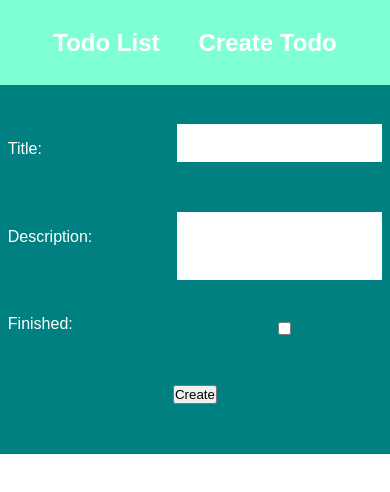
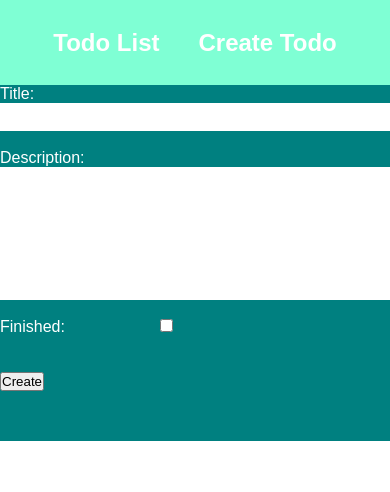
Before and after one commit to dimitaracev/ToDo, an Angular app: page /createtodo in a window 390 px wide. Shown: the top 492 px of the page. Built offline with nearby package versions, Linux system fonts and the light colour scheme.

Commit message:
QOL improvement

```diff
--- a/src/app/components/createtodo/createtodo.component.css
+++ b/src/app/components/createtodo/createtodo.component.css
@@ -1,39 +1,32 @@
 div {
   width: 100%;
   background-color: teal;
-  text-align: center;
-}
-
-div div {
-  position: relative;
-  min-height: 50px;
-  line-height: 50px;
 }
 
 input {
   display: inline-block;
-  width: 15%;
+  width: 100%;
   font-size: 24px;
   border: none;
-  padding: 5px;
 }
 
+input[type='checkBox'] {
+  width: 10%;
+  display: inline-block;
+}
 textarea {
   vertical-align: top;
   display: inline-block;
-  height: 300px;
-  width: 15%;
   border: none;
   resize: none;
-  padding: 5px;
+  width: 100%;
+  height: 10em;
 }
 
 span {
   display: inline-block;
-  width: 15%;
   color: white;
   font-size: 24px;
-  text-align: left;
   margin: 0 auto;
 }
 
@@ -42,26 +35,13 @@ button {
 }
 
 
-@media screen and (max-width: 500px) {
-  div {
-    padding-top: 5%;
+@media screen and (max-width: 650px) {
+  span {
+    display: inline;
+    font-size: 16px;
   }
-  span {
-    font-size: 16px;
-    width: 7.5%;
-    float: left;
-    margin-left: 2%;
-  }
-  input {
-    height: 20%;
+  input[type='checkBox']
+  {
     width: 50%;
-    float: right;
-    margin-right: 2%;
-  }
-  textarea {
-    width: 50%;
-    height: 100px;
-    float: right;
-    margin-right: 2%;
   }
 }
--- a/src/app/components/singletodo/singletodo.component.css
+++ b/src/app/components/singletodo/singletodo.component.css
@@ -1,31 +1,30 @@
 div {
   width: 100%;
   background-color: teal;
-  text-align: center;
 }
 
 div div {
   position: relative;
-  min-height: 50px;
-  line-height: 50px;
 }
 
 input {
   display: inline-block;
-  width: 15%;
+  width: 100%;
   font-size: 24px;
-  padding: 5px;
   border: none;
 }
 
+input[type='checkBox'] {
+  width: 10%;
+  display: inline-block;
+}
 textarea {
   vertical-align: top;
   display: inline-block;
-  height: 300px;
-  width: 15%;
   border: none;
   resize: none;
-  padding: 5px;
+  width: 100%;
+  height: 10em;
 }
 
 span {
@@ -33,35 +32,25 @@ span {
   width: 15%;
   color: white;
   font-size: 24px;
-  text-align: left;
   margin: 0 auto;
 }
 
 button {
   margin-bottom: 50px;
-  margin-left: 2%;
 }
 
-@media screen and (max-width: 500px) {
+
+@media screen and (max-width: 650px) {
   div {
     padding-top: 5%;
   }
   span {
+    display: inline;
     font-size: 16px;
-    width: 7.5%;
-    float: left;
     margin-left: 2%;
   }
-  input {
-    height: 20%;
+  input[type='checkBox']
+  {
     width: 50%;
-    float: right;
-    margin-right: 2%;
-  }
-  textarea {
-    width: 50%;
-    height: 100px;
-    float: right;
-    margin-right: 2%;
   }
 }
--- a/src/app/components/singletodo/singletodo.component.html
+++ b/src/app/components/singletodo/singletodo.component.html
@@ -6,7 +6,7 @@
   <br />
   <div>
     <span>Description: </span
-    ><textarea
+    ><textarea rows="30"
       name="description"
       [(ngModel)]="TodoObject['Description']"
     ></textarea>
--- a/src/app/components/singletodo/singletodo.component.ts
+++ b/src/app/components/singletodo/singletodo.component.ts
@@ -38,7 +38,8 @@ export class SingleTodoComponent implements OnInit {
     }
   }
   Remove() {
-    this.Todos.RemoveTodo(this.TodoObject);
+    if(confirm("Are you sure you want to remove this Todo?")){this.Todos.RemoveTodo(this.TodoObject);
     this.router.navigate(['/']);
+    }
   }
 }
--- a/src/app/components/todo/todo.component.ts
+++ b/src/app/components/todo/todo.component.ts
@@ -14,7 +14,7 @@ export class TodoComponent implements OnInit {
   ngOnInit(): void {}
 
   RemoveTodo() {
-    if(confirm("Are you sure you want to remove this ToDO?")) this.Todos.RemoveTodo(this.Todo);
+    if(confirm("Are you sure you want to remove this Todo?")) this.Todos.RemoveTodo(this.Todo);
   }
   GotoTodo() {
     this.router.navigate(['/', 'todo', this.Todo.Id]);
--- a/src/app/components/todolist/todolist.component.css
+++ b/src/app/components/todolist/todolist.component.css
@@ -18,3 +18,11 @@ div ul li {
   font-size: 24px;
   color: white;
 }
+
+@media screen and (max-width:650px)
+{
+  div {
+    width: 100%;
+    text-align: left;
+  }
+}
--- a/src/app/components/todolist/todolist.component.html
+++ b/src/app/components/todolist/todolist.component.html
@@ -5,18 +5,18 @@
   <span>Filter by state: </span
   ><input type="checkbox" [(ngModel)]="FilterState"/>
   <div *ngIf="FilterState">
+    <span>Not Finished </span
+      ><input
+        type="radio"
+        name="state"
+        [(ngModel)]="FilterFinished"
+        value="false"
+      />
     <span>Finished </span
     ><input
       type="radio"
       name="state" value="true"
       [(ngModel)]="FilterFinished"
-    />
-    <span>Not Finished </span
-    ><input
-      type="radio"
-      name="state"
-      [(ngModel)]="FilterFinished"
-      value="false"
     />
   </div>
   <ul>
--- a/src/app/components/todolist/todolist.component.ts
+++ b/src/app/components/todolist/todolist.component.ts
@@ -13,7 +13,7 @@ export class TodolistComponent implements OnInit {
   constructor(public Todos: TodosService, private router : Router) {
     this.FilterTerm = '';
     this.FilterState = false;
-    this.FilterFinished = 'true';
+    this.FilterFinished = 'false';
   }
 
   ngOnInit(): void {}
```
